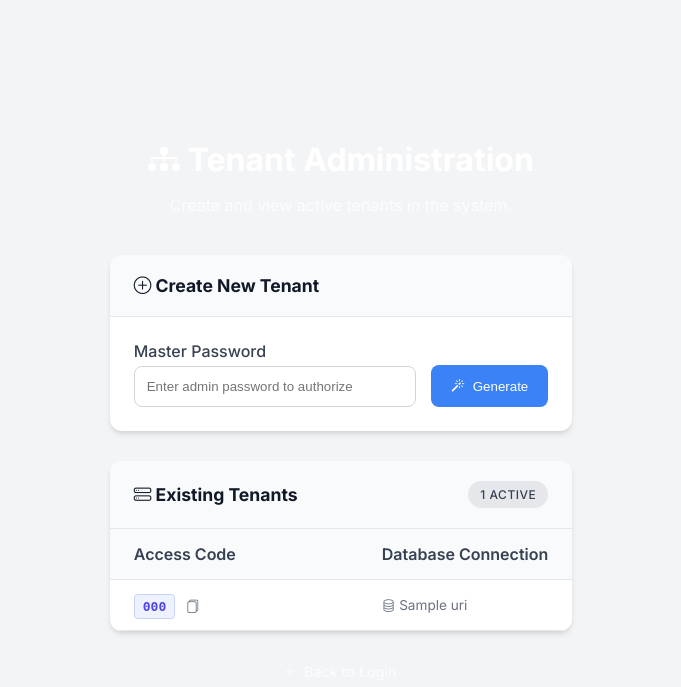
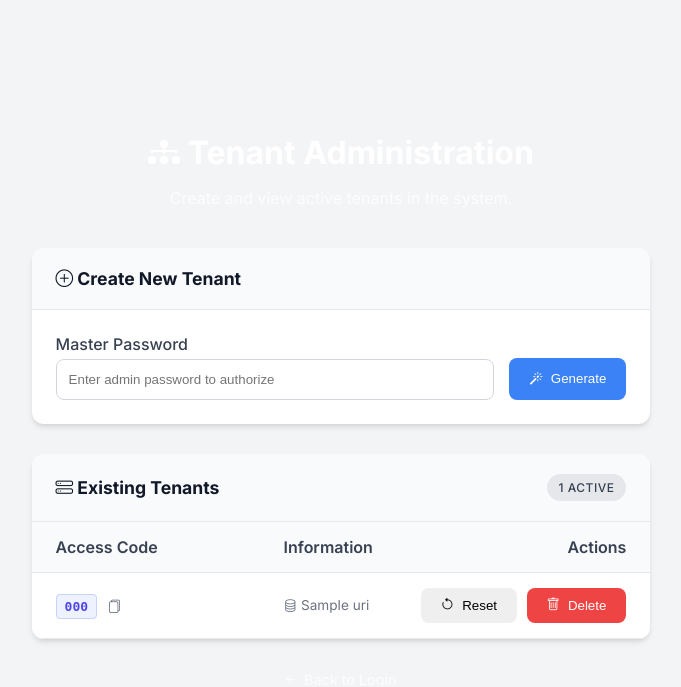
Before and after one commit to Floree1/AppSystemInventory, a Python web app: template ui/templates/tenant_admin/manage.html in a window 1280 px wide. Shown: the top 687 px of the page, without its empty margins (299-980 px from the left). Run offline with Jinja, Linux system fonts and the light colour scheme; the template is opened without the code that fills it: most values are stand-ins (such as "Sample title", 1, 10 or a date in 2020).

Commit message:
Add files via upload

```diff
--- a/ui/templates/tenant_admin/manage.html
+++ b/ui/templates/tenant_admin/manage.html
@@ -98,10 +157,14 @@
                 <h3><i class="bi bi-plus-circle"></i> Create New Tenant</h3>
             </div>
             <div class="tenant-card-body">
-                <form method="POST" action="{{ url_for('tenant_admin.manage_tenants') }}" style="display: flex; gap: 15px; align-items: flex-end;">
+                <form method="POST" action="{{ url_for('tenant_admin.manage_tenants') }}"
+                    style="display: flex; gap: 15px; align-items: flex-end;">
                     <div class="form-group" style="flex-grow: 1; margin-bottom: 0;">
-                        <label for="password" style="display: block; margin-bottom: 5px; color: #374151; font-weight: 500;">Master Password</label>
-                        <input type="password" name="password" id="password" class="form-control" placeholder="Enter admin password to authorize" required>
+                        <label for="password"
+                            style="display: block; margin-bottom: 5px; color: #374151; font-weight: 500;">Master
+                            Password</label>
+                        <input type="password" name="password" class="form-control"
+                            placeholder="Enter admin password to authorize" required>
                     </div>
                     <button type="submit" class="btn btn-primary" style="height: 42px;">
                         <i class="bi bi-magic"></i> Generate
@@ -122,22 +185,35 @@
                     <thead style="background-color: #f9fafb;">
                         <tr>
                             <th style="padding: 15px 24px;">Access Code</th>
-                                <th style="padding: 15px 24px;">Database Connection</th>
+                            <th style="padding: 15px 24px;">Information</th>
+                            <th style="padding: 15px 24px; text-align: right;">Actions</th>
                         </tr>
                     </thead>
                     <tbody>
                         {% for code, uri in tenants.items() %}
                         <tr>
-                                <td style="padding: 15px 24px; width: 200px;">
+                            <td style="padding: 15px 24px; width: 180px; vertical-align: middle;">
                                 <span class="access-code-badge">{{ code }}</span>
-                                    <button class="copy-btn" onclick="navigator.clipboard.writeText('{{ code }}')" title="Copy to clipboard">
+                                <button class="copy-btn" onclick="navigator.clipboard.writeText('{{ code }}')"
+                                    title="Copy to clipboard">
                                     <i class="bi bi-files"></i>
                                 </button>
                             </td>
-                                <td style="padding: 15px 24px;">
+                            <td style="padding: 15px 24px; vertical-align: middle;">
                                 <div class="db-path">
-                                        <i class="bi bi-database"></i> {{ uri }}
+                                    <i class="bi bi-database"></i> <span title="{{ uri }}">{{ uri.split('/')[-1]
+                                        }}</span>
                                 </div>
+                            </td>
+                            <td style="padding: 15px 24px; text-align: right; vertical-align: middle;">
+                                <button onclick="openModal('reset', '{{ code }}')" class="btn btn-sm btn-warning"
+                                    style="margin-right: 5px;" title="Reset Database (Clear Data)">
+                                    <i class="bi bi-arrow-counterclockwise"></i> Reset
+                                </button>
+                                <button onclick="openModal('delete', '{{ code }}')" class="btn btn-sm btn-danger"
+                                    title="Delete Tenant">
+                                    <i class="bi bi-trash"></i> Delete
+                                </button>
                             </td>
                         </tr>
                         {% endfor %}
@@ -153,11 +229,78 @@
         </div>
 
         <div style="text-align: center;">
-            <a href="{{ url_for('auth.login') }}" style="color: rgba(255,255,255,0.8); text-decoration: none; font-size: 0.9rem;">
+            <a href="{{ url_for('auth.login') }}"
+                style="color: rgba(255,255,255,0.8); text-decoration: none; font-size: 0.9rem;">
                 <i class="bi bi-arrow-left"></i> Back to Login
             </a>
         </div>
     </div>
 
+    <!-- Security Action Modal -->
+    <div id="actionModal" class="modal-overlay">
+        <div class="modal-content">
+            <h3 id="modalTitle" class="modal-title">Confirm Action</h3>
+            <p id="modalDesc" class="modal-desc">Please confirm this action.</p>
+
+            <form id="actionForm" method="POST">
+                <div class="form-group" style="margin-bottom: 20px;">
+                    <label for="modalPassword"
+                        style="display: block; margin-bottom: 5px; color: #374151; font-weight: 500;">Confirm Master
+                        Password</label>
+                    <input type="password" name="password" id="modalPassword" class="form-control"
+                        placeholder="Required for verification" required>
+                </div>
+                <div style="display: flex; gap: 10px; justify-content: flex-end;">
+                    <button type="button" onclick="closeModal()" class="btn btn-secondary">Cancel</button>
+                    <button type="submit" id="modalSubmitBtn" class="btn">Confirm</button>
+                </div>
+            </form>
+        </div>
+    </div>
+
+    <script>
+        function openModal(action, accessCode) {
+            const modal = document.getElementById('actionModal');
+            const form = document.getElementById('actionForm');
+            const title = document.getElementById('modalTitle');
+            const desc = document.getElementById('modalDesc');
+            const submitBtn = document.getElementById('modalSubmitBtn');
+            const passwordInput = document.getElementById('modalPassword');
+
+            modal.style.display = 'flex';
+            passwordInput.value = '';
+            passwordInput.focus();
+
+            if (action === 'delete') {
+                title.textContent = 'Delete Tenant';
+                title.style.color = '#DC2626';
+                desc.textContent = `Are you sure you want to PERMANENTLY DELETE tenant ${accessCode}? This cannot be undone.`;
+                form.action = `/delete_tenant/${accessCode}`;
+                submitBtn.className = 'btn btn-danger';
+                submitBtn.textContent = 'Delete Tenant';
+            } else if (action === 'reset') {
+                title.textContent = 'Reset Database';
+                title.style.color = '#D97706';
+                desc.textContent = `Are you sure you want to ERASE ALL DATA for tenant ${accessCode}? This will verify the database structure and reset users to default.`;
+                form.action = `/reset_tenant/${accessCode}`;
+                submitBtn.className = 'btn btn-warning';
+                submitBtn.textContent = 'Reset Database';
+            }
+        }
+
+        function closeModal() {
+            document.getElementById('actionModal').style.display = 'none';
+        }
+
+        // Close on outside click
+        window.onclick = function (event) {
+            const modal = document.getElementById('actionModal');
+            if (event.target == modal) {
+                closeModal();
+            }
+        }
+    </script>
+
 </body>
+
 </html>
```
Also changed, not shown: other parts of ui/templates/tenant_admin/manage.html (+60 -1 lines), app/tenant_admin.py (+90 -0 lines). Lines whose indentation alone changed are shown as unchanged.
